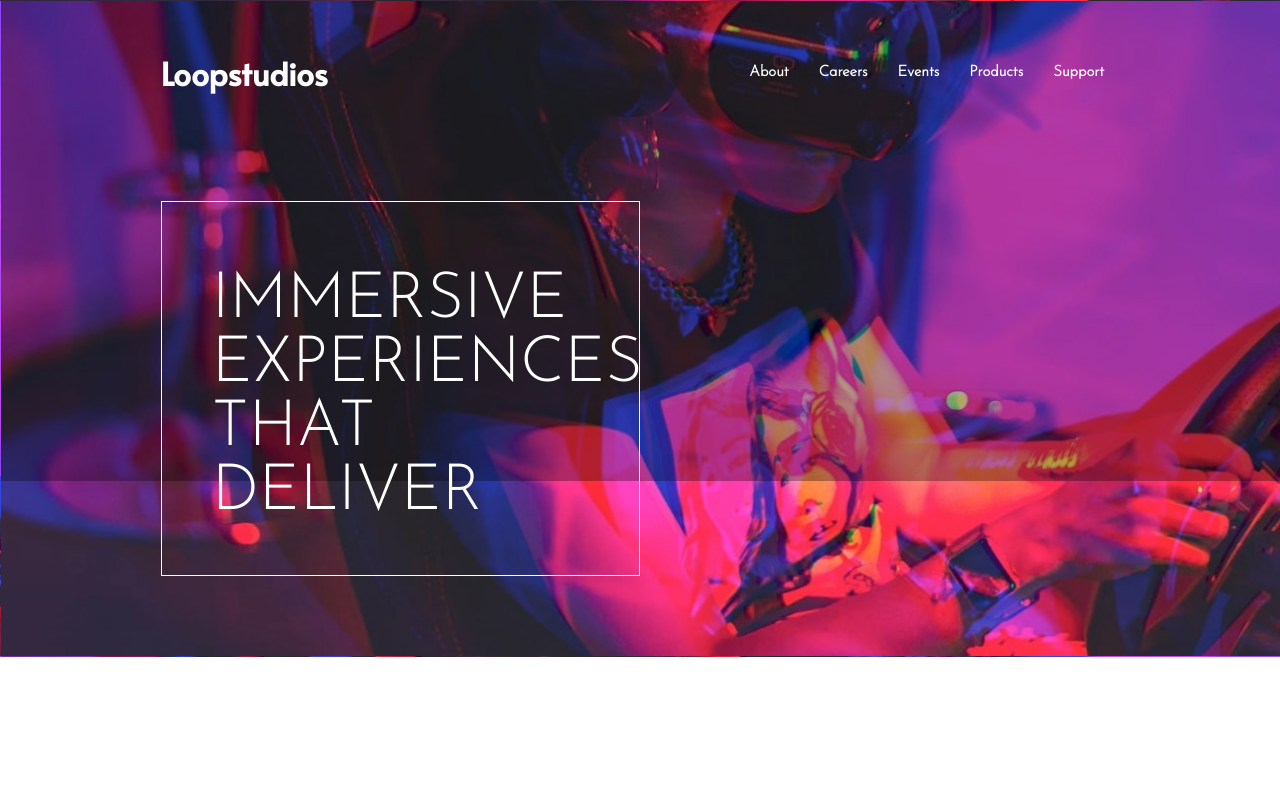
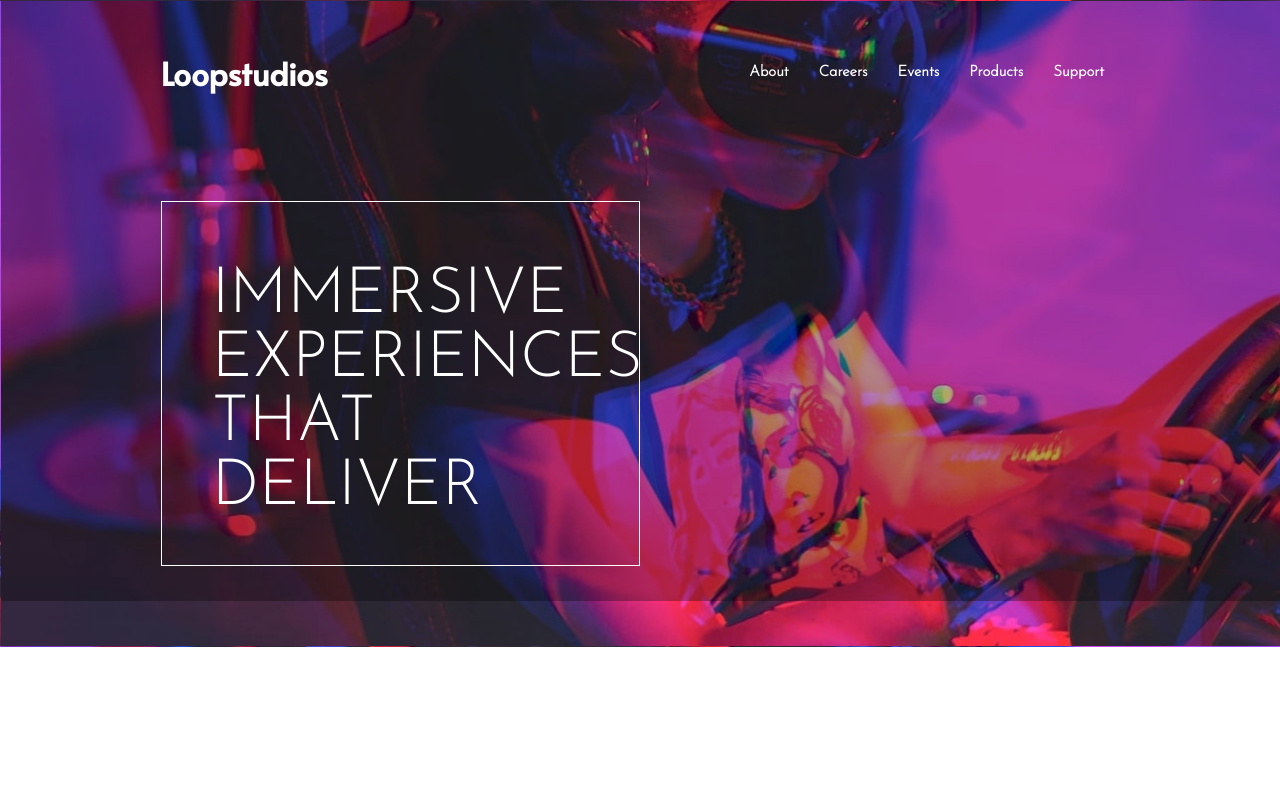
Before and after one commit to vk17-starlord/-Loopstudios, a plain HTML site: page index.html in a window 1280 px wide. Shown: the top 800 px of the page. Drawn offline with nearby package versions, Linux system fonts and the light colour scheme.

Commit message:
fixed landing page size

```diff
--- a/index.html
+++ b/index.html
@@ -47,7 +47,7 @@
 
    <div class="container">
     <div class="hero-card">
-      <h1>Immersive <br> experiences <br> that deliver</h1>
+      <h1>Immersive <br> experiences  that deliver</h1>
   </div>
    </div>
 
--- a/style.scss
+++ b/style.scss
@@ -25,17 +25,18 @@ overflow-x: hidden;
         background-color: rgba($color: #000000, $alpha: .3);
         width: 100%;
         position: absolute;
-        min-height: 60vh;
+        min-height: 75vh;
     }
     border: 1px solid rgba(255, 255, 255, 0);
     width: 100%;
-    min-height: 60vh;
+    min-height: 75vh;
     background-image: url(./images/desktop/image-hero.jpg);
 .hero-card{
 width: 50%;
     margin:10vh 0 ;
-    padding: 25px 50px;
-    min-height: 25vh;
+    margin-bottom:10vh;
+    padding: 20px 50px;
+    min-height:auto;
 border:1px solid white;
 position: relative;
 z-index: 2;
```
Also changed, not shown: style.css.
